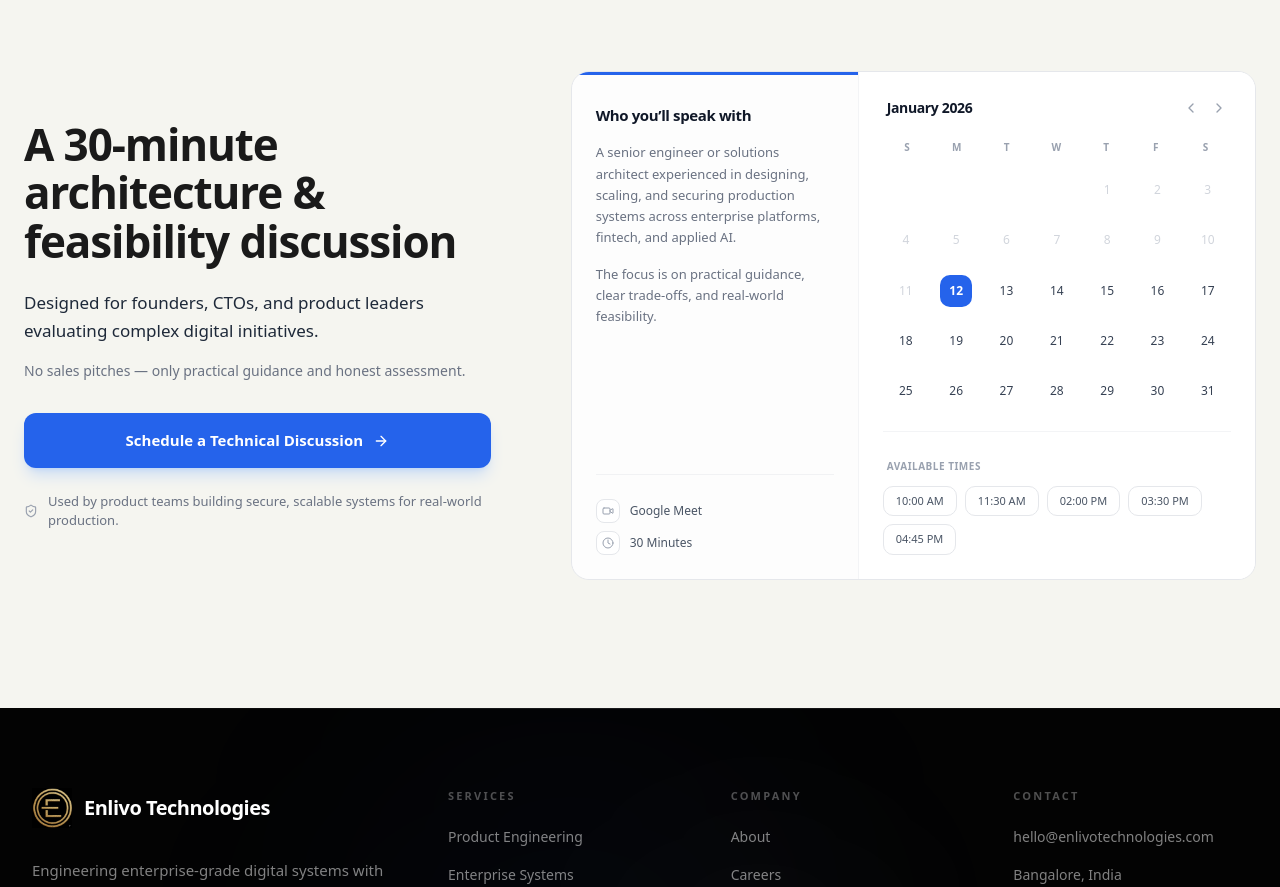
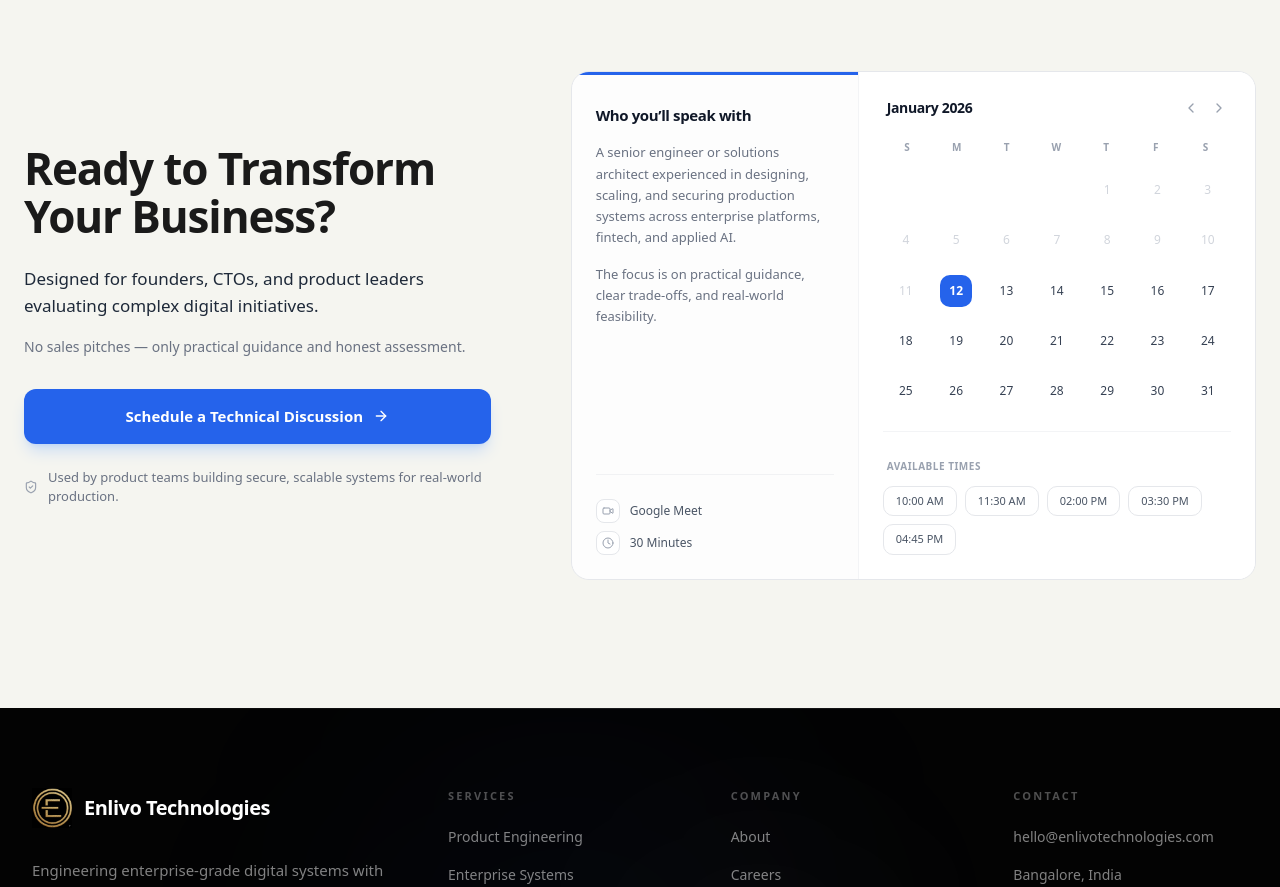
Before and after one commit to enlivotechnologies/enlivo-technologies, a Next.js app: page / in a window 1280 px wide. Shown: the part 5540-6427 px from the top of the page. Built offline with nearby package versions, Linux system fonts and the light colour scheme; no server answers; grey boxes are pictures that could not be loaded.

Commit message:
Fix CTA prop errors in all service pages

```diff
--- a/app/(marketing)/services/ai-automation/page.tsx
+++ b/app/(marketing)/services/ai-automation/page.tsx
@@ -116,7 +116,7 @@ export default function AIAutomationPage() {
       </Container>
 
       {/* CTA Section */}
-      <CTA heading={headings.sections.cta} />
+      <CTA />
     </>
   );
 }
--- a/app/(marketing)/services/cloud-platforms/page.tsx
+++ b/app/(marketing)/services/cloud-platforms/page.tsx
@@ -117,7 +117,7 @@ export default function CloudPlatformsPage() {
       </Container>
 
       {/* CTA Section */}
-      <CTA heading={headings.sections.cta} />
+      <CTA />
     </>
   );
 }
--- a/app/(marketing)/services/cybersecurity/page.tsx
+++ b/app/(marketing)/services/cybersecurity/page.tsx
@@ -118,7 +118,7 @@ export default function CybersecurityPage() {
       </Container>
 
       {/* CTA Section */}
-      <CTA heading={headings.sections.cta} />
+      <CTA />
     </>
   );
 }
--- a/app/(marketing)/services/enterprise-systems/page.tsx
+++ b/app/(marketing)/services/enterprise-systems/page.tsx
@@ -119,7 +119,7 @@ export default function EnterpriseSystemsPage() {
       </Container>
 
       {/* CTA Section */}
-      <CTA heading={headings.sections.cta} />
+      <CTA />
     </>
   );
 }
--- a/app/(marketing)/services/product-engineering/page.tsx
+++ b/app/(marketing)/services/product-engineering/page.tsx
@@ -117,7 +117,7 @@ export default function ProductEngineeringPage() {
       </Container>
 
       {/* CTA Section */}
-      <CTA heading={headings.sections.cta} />
+      <CTA />
     </>
   );
 }
--- a/components/sections/CTA.tsx
+++ b/components/sections/CTA.tsx
@@ -5,7 +5,7 @@ import Link from "next/link";
 import { ArrowRight, ChevronLeft, ChevronRight, Video, Clock, ShieldCheck } from "lucide-react";
 
 /**
- * CONFIGURATION
+ * CONFIGURATION & DEFAULTS
  */
 const CTA_CONTENT = {
   heading: "A 30-minute architecture & feasibility discussion",
@@ -52,16 +52,10 @@ function SchedulerWidget() {
   const availableTimes = ["10:00 AM", "11:30 AM", "02:00 PM", "03:30 PM", "04:45 PM"];
 
   return (
-    // MAIN CONTAINER:
-    // - max-w-[700px] (Compact)
-    // - No Shadow
-    // - Border only
     <div className="w-full max-w-[700px] mx-auto flex flex-col md:flex-row bg-white rounded-2xl border border-gray-200 overflow-hidden">
 
       {/* LEFT PANEL: Context */}
       <div className="md:w-[42%] bg-gray-50/40 p-6 flex flex-col border-b md:border-b-0 md:border-r border-gray-100 relative">
-
-         {/* Top Accent - Blue Line */}
          <div className="absolute top-0 left-0 w-full h-[3px] bg-[#2563EB]" />
 
          <div className="flex-1 pt-2">
@@ -97,7 +91,6 @@ function SchedulerWidget() {
       </div>
 
       {/* RIGHT PANEL: Calendar */}
-      {/* No gradients, solid white background */}
       <div className="md:w-[58%] p-6 bg-white relative flex flex-col">
 
          {/* Header */}
@@ -184,9 +177,27 @@ function SchedulerWidget() {
 }
 
 // ----------------------------------------------------------------------
+// PROPS INTERFACE (Added for TypeScript support)
+// ----------------------------------------------------------------------
+interface CTAProps {
+  heading?: string;
+  subheading?: string;
+  assurance?: string;
+  buttonText?: string;
+  buttonLink?: string;
+}
+
+// ----------------------------------------------------------------------
 // MAIN COMPONENT
 // ----------------------------------------------------------------------
-export function CTA() {
+export function CTA({
+  heading = CTA_CONTENT.heading,
+  subheading = CTA_CONTENT.subheading,
+  assurance = CTA_CONTENT.assurance,
+  buttonText = CTA_CONTENT.buttonText,
+  buttonLink = CTA_CONTENT.buttonLink,
+}: CTAProps = {}) {
+
   return (
     <section
       className="relative py-24 lg:py-32 bg-[#F5F5F0] overflow-hidden"
@@ -202,7 +213,7 @@ export function CTA() {
               className="text-3xl md:text-4xl lg:text-[2.75rem] font-bold text-[#1a1a1a] tracking-tight leading-[1.1] mb-6"
               itemProp="headline"
             >
-              {CTA_CONTENT.heading}
+              {heading}
             </h2>
 
             <div className="space-y-4 mb-8 max-w-lg">
@@ -210,21 +221,21 @@ export function CTA() {
                  className="text-[17px] text-gray-800 leading-relaxed font-medium"
                  itemProp="description"
                >
-                 {CTA_CONTENT.subheading}
+                 {subheading}
                </p>
                <p className="text-[14px] text-gray-500 font-medium">
-                 {CTA_CONTENT.assurance}
+                 {assurance}
                </p>
             </div>
 
             <div className="flex flex-col gap-6 w-full sm:w-auto">
                <Link
-                 href={CTA_CONTENT.buttonLink}
+                 href={buttonLink}
                  className="group inline-flex items-center justify-center gap-2.5 px-7 py-4 bg-[#2563EB] text-white rounded-[12px] text-[15px] font-bold transition-all hover:bg-[#1d4ed8] hover:-translate-y-0.5 active:translate-y-0 outline-none focus:ring-4 focus:ring-blue-100 shadow-lg shadow-blue-500/20"
                  itemProp="mainEntity"
                  itemType="https://schema.org/Action"
                >
-                 <span>{CTA_CONTENT.buttonText}</span>
+                 <span>{buttonText}</span>
                  <ArrowRight className="w-4 h-4 transition-transform group-hover:translate-x-1" />
                </Link>
 
@@ -235,7 +246,7 @@ export function CTA() {
             </div>
           </div>
 
-          {/* RIGHT: Compact Premium Widget (No Shadows/Gradients) */}
+          {/* RIGHT: Compact Premium Widget */}
           <div className="lg:col-span-7 w-full flex justify-center lg:justify-end">
              <SchedulerWidget />
           </div>
```
